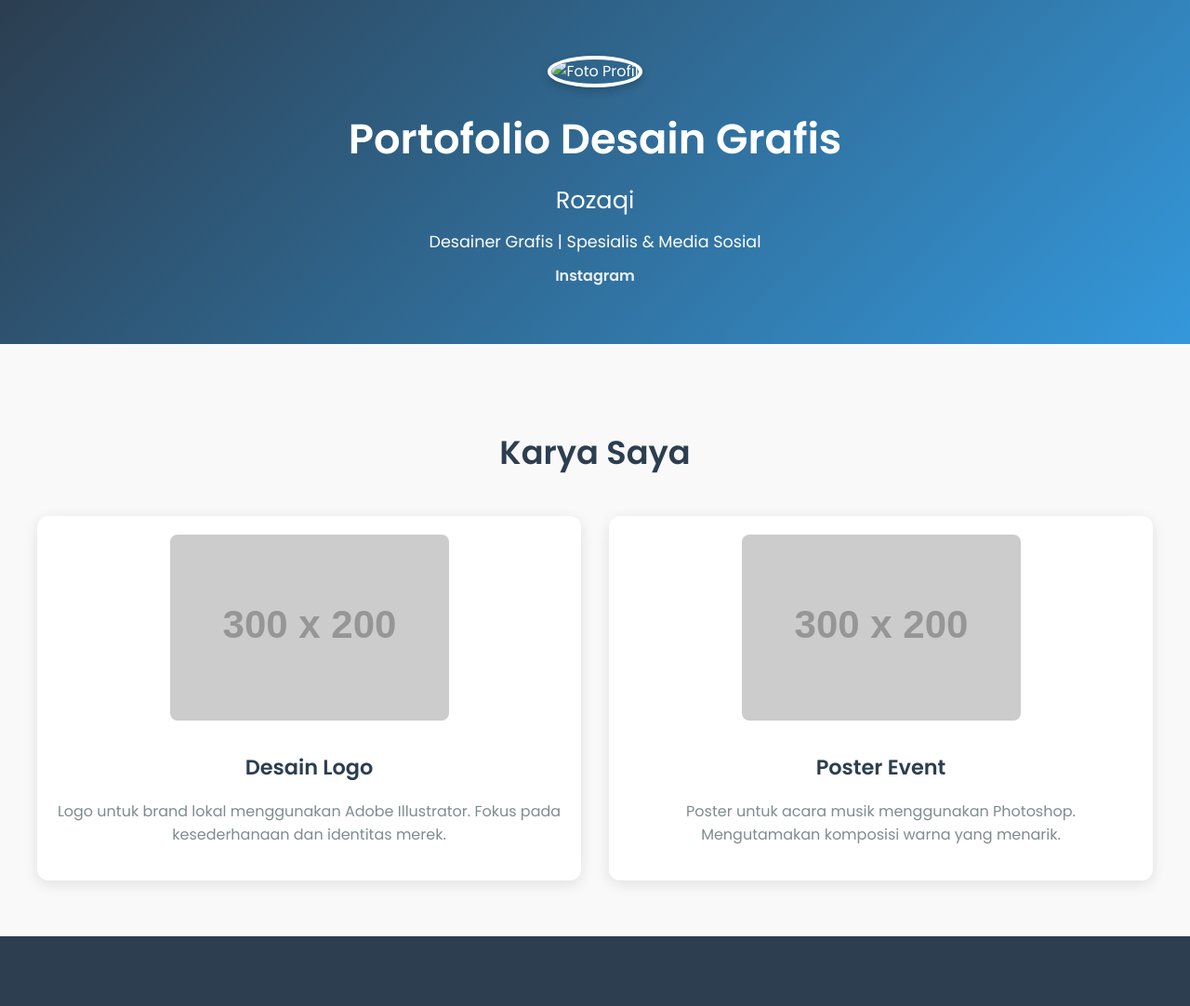
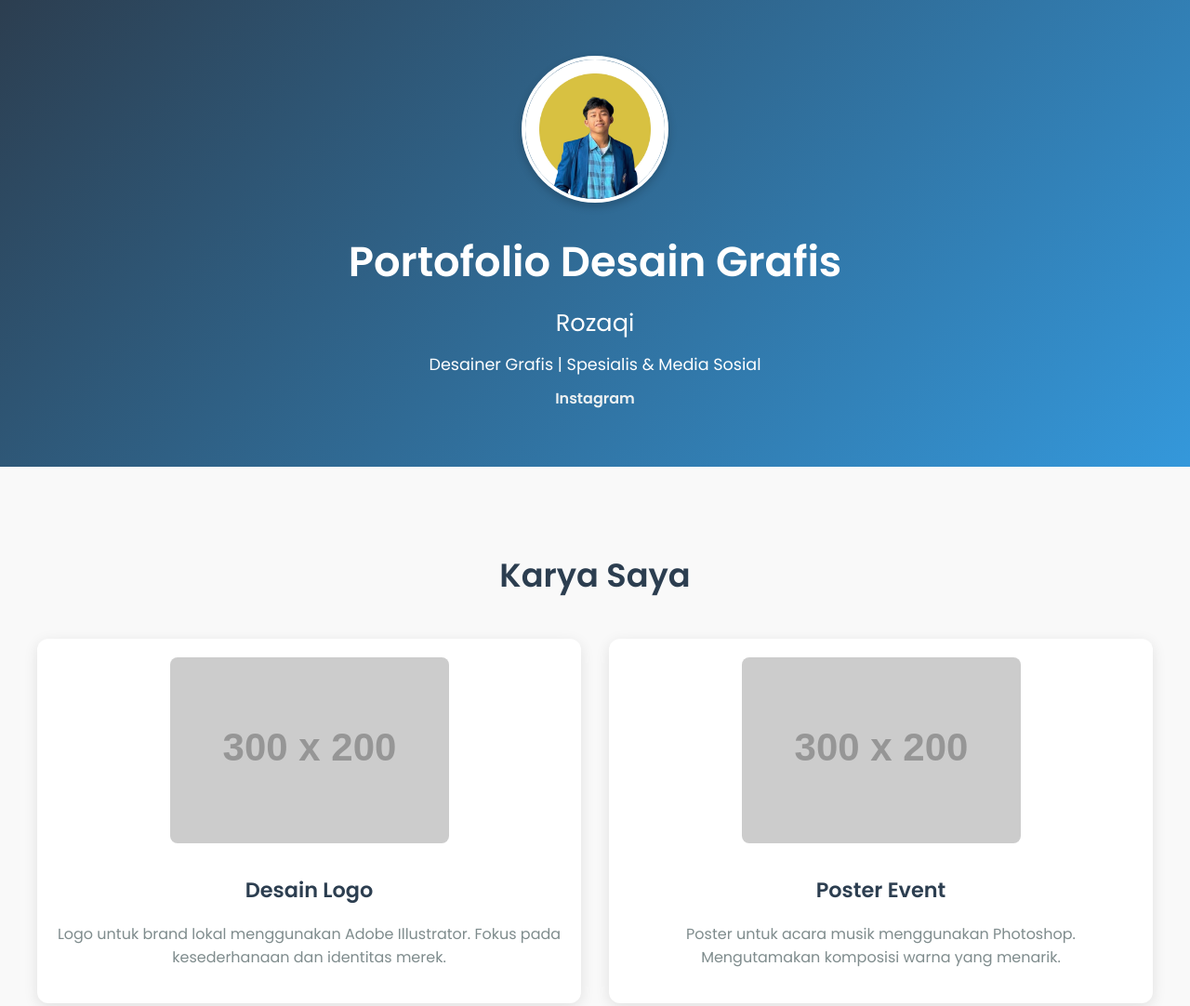
Before and after one commit to rozaqi02/Portofolio-Desain, a plain HTML site: page index.html in a window 1280 px wide. Shown: the top 1082 px of the page at 93% size. Drawn offline with Linux system fonts and the light colour scheme; placeholder pictures from the web are drawn by us.

Commit message:
Update index.html

```diff
--- a/index.html
+++ b/index.html
@@ -10,7 +10,7 @@
 <body>
     <!-- Header -->
     <header>
-        <img src="foto_profil" alt="Foto Profil" class="profile-pic">
+        <img src="foto_profil.jpg" alt="Foto Profil" class="profile-pic">
         <h1>Portofolio Desain Grafis</h1>
         <h2>Rozaqi</h2>
         <p>Desainer Grafis | Spesialis & Media Sosial</p>
```
